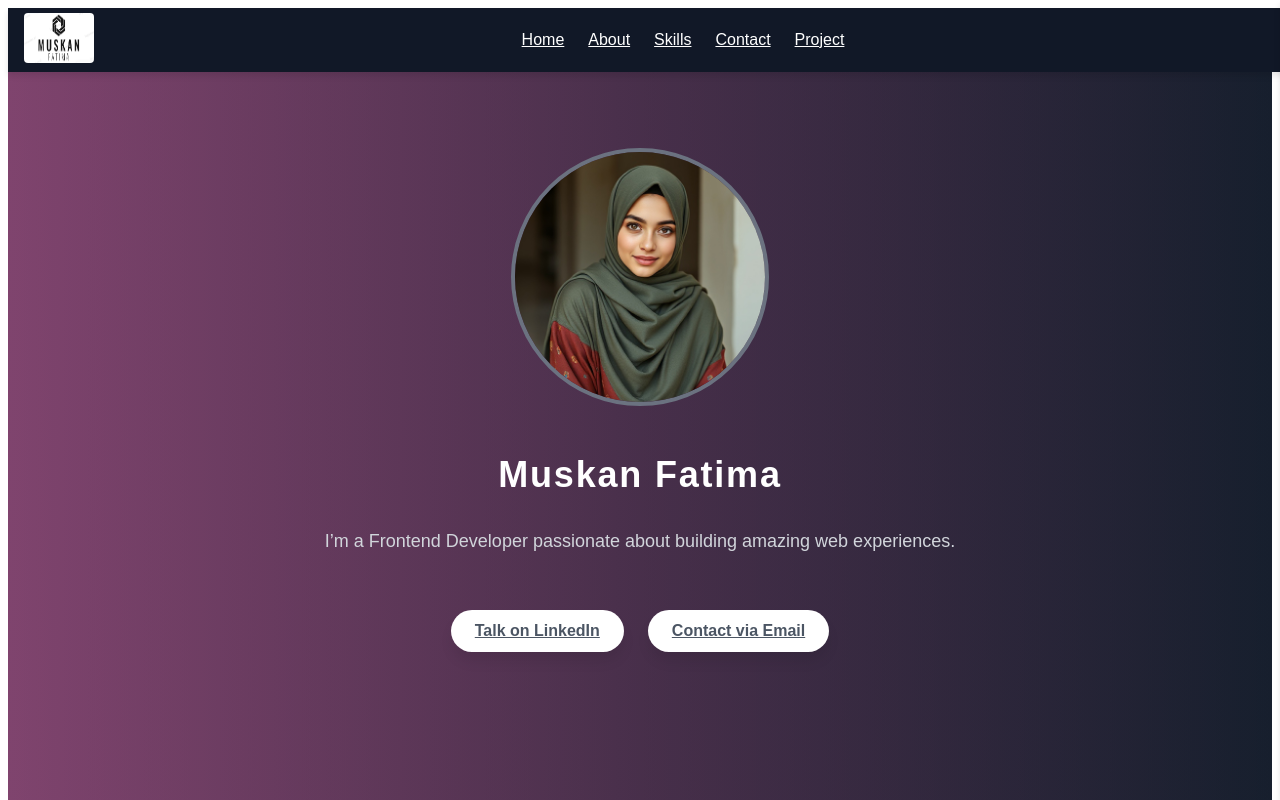
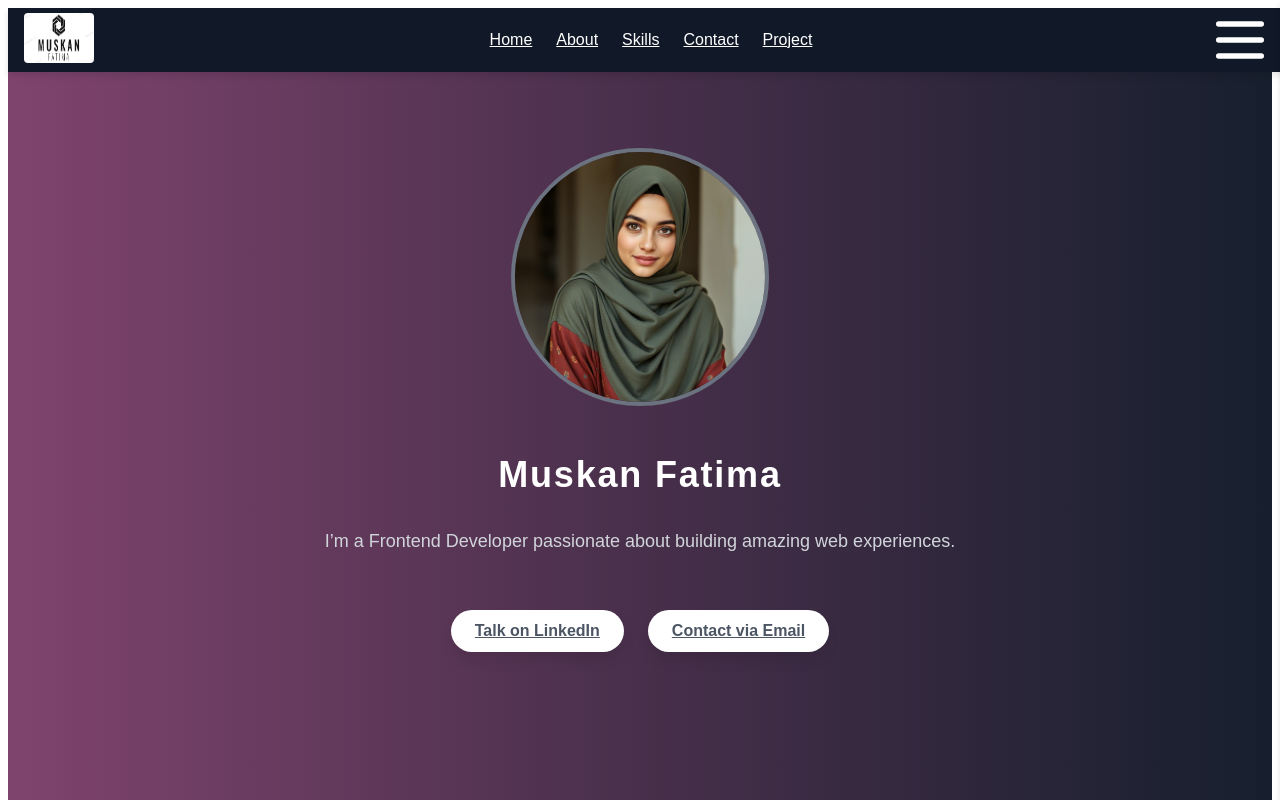
Before and after one commit to muskan-fatim/custom-css-protofolio, a Next.js app: page / in a window 1280 px wide. Shown: the top 800 px of the page. Built offline with nearby package versions, Linux system fonts and the light colour scheme; a web font is replaced by a local one.

Commit message:
Update globals.css😀

```diff
--- a/app/globals.css
+++ b/app/globals.css
@@ -7,3 +7,8 @@
 
 
 }
+.set{
+  height: 4rem;
+  width: 4rem;
+  color:white;
+}
```
